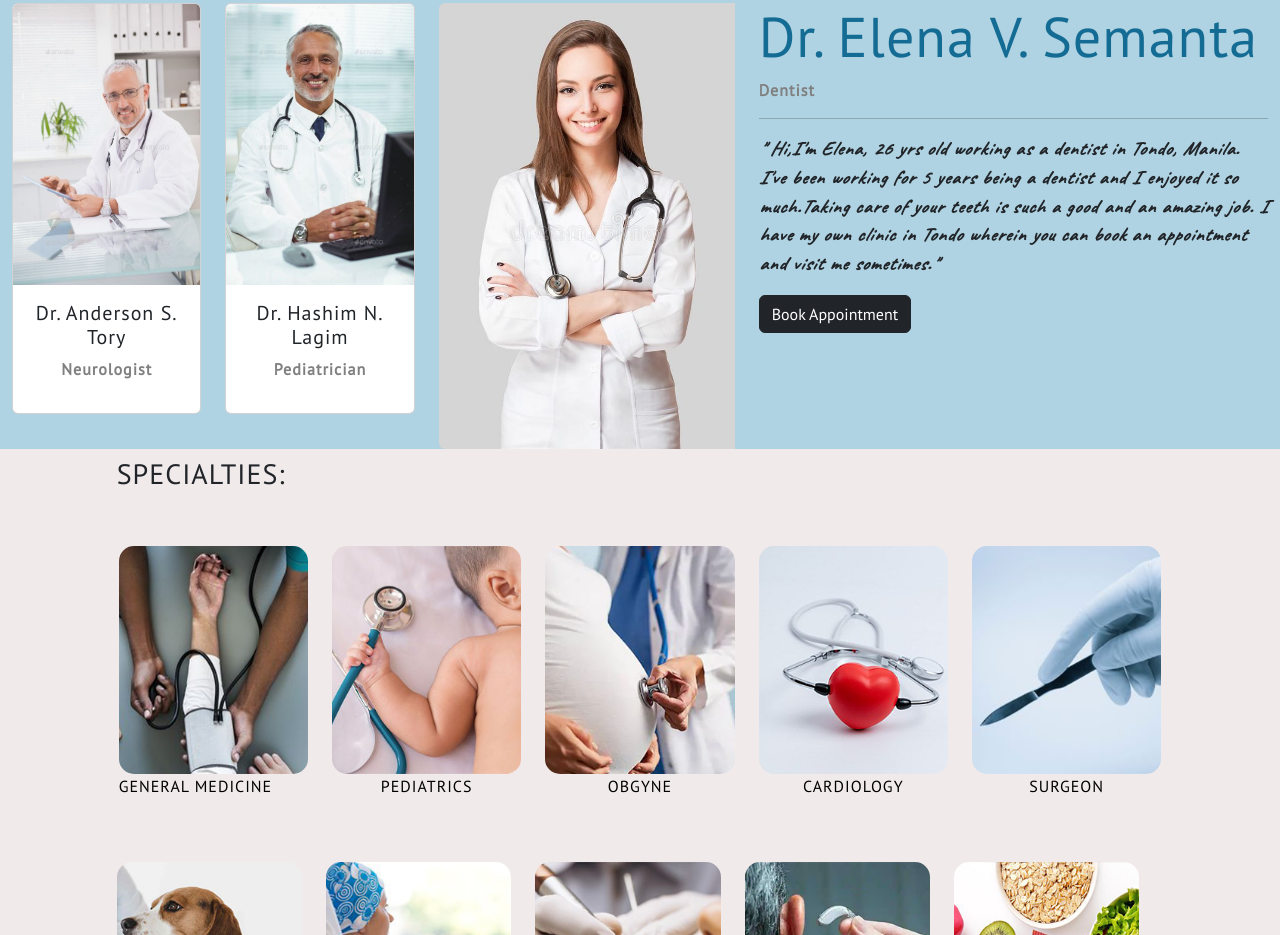
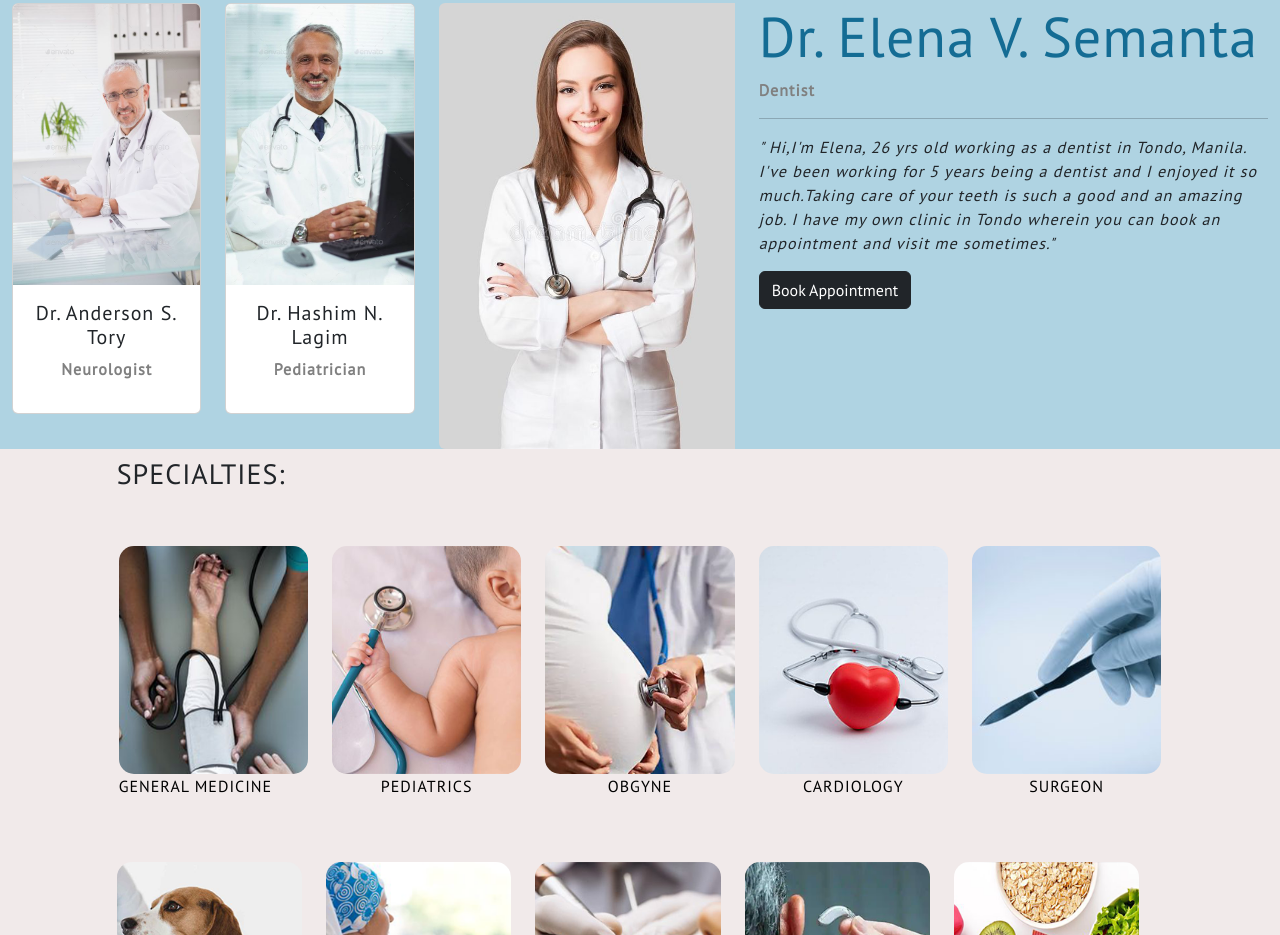
Before and after one commit to SugarDD/project, a plain HTML site: page index.html in a window 1280 px wide. Shown: the part 1316-2251 px from the top of the page. Drawn offline with nearby package versions, Linux system fonts and the light colour scheme.

Commit message:
modify font style

```diff
--- a/index.html
+++ b/index.html
@@ -14,6 +14,11 @@
     />
     <link
       href="https://fonts.googleapis.com/css2?family=Caveat&family=DM+Sans&family=Playfair+Display:wght@400;700&display=swap"
+      rel="stylesheet"
+    />
+
+    <link
+      href="https://fonts.googleapis.com/css2?family=Gloria+Hallelujah&family=Kalam&display=swap"
       rel="stylesheet"
     />
     <link
@@ -179,7 +184,7 @@
           <i
             ><p
               class="qoute"
-              style="font-family: 'Caveat', cursive; font-size: 1.2rem"
+              style="font-size: 1 rem; font-weight: 500; margin-top: 1rem"
             >
               " Hi,I'm Elena, 26 yrs old working as a dentist in Tondo, Manila.
               I've been working for 5 years being a dentist and I enjoyed it so
```
